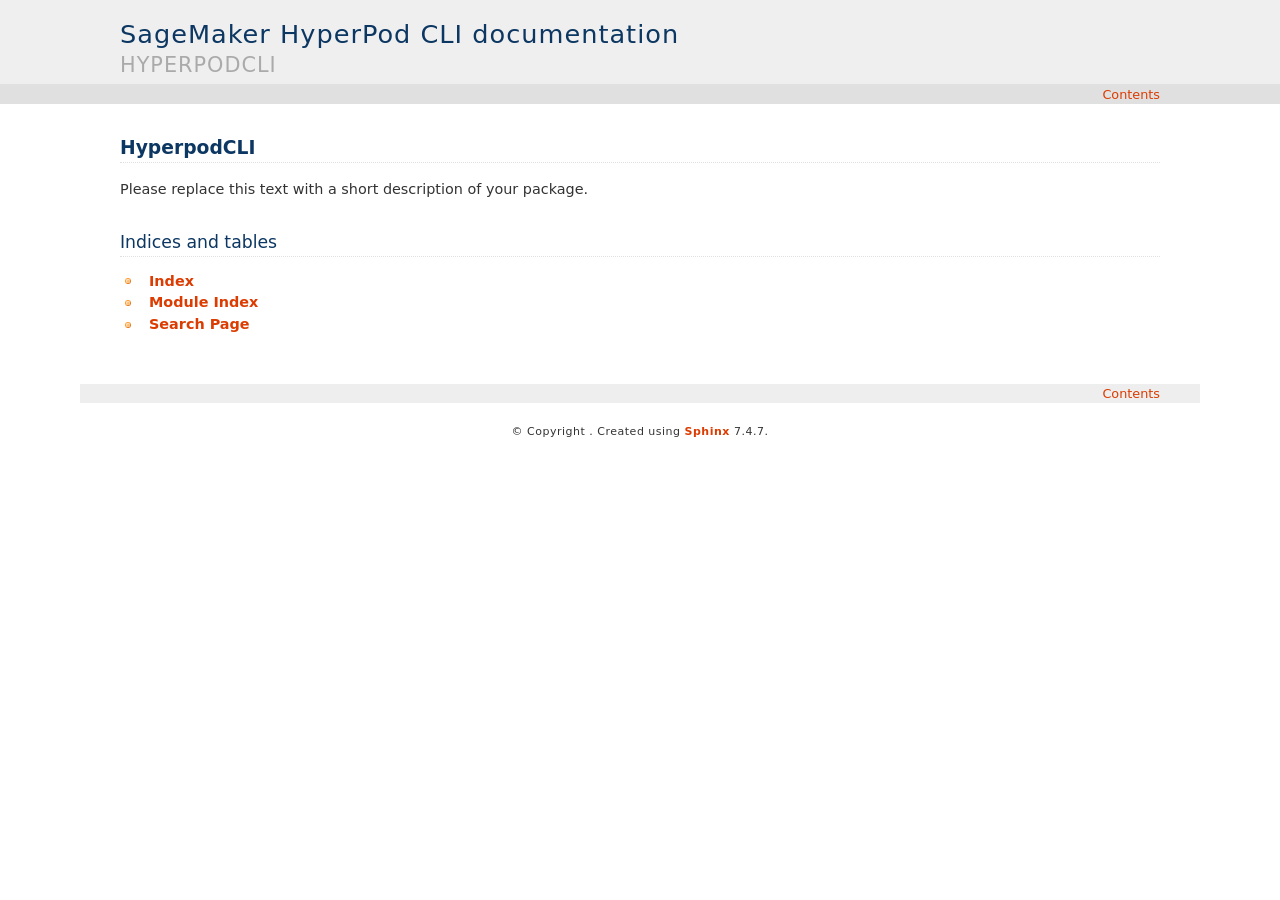
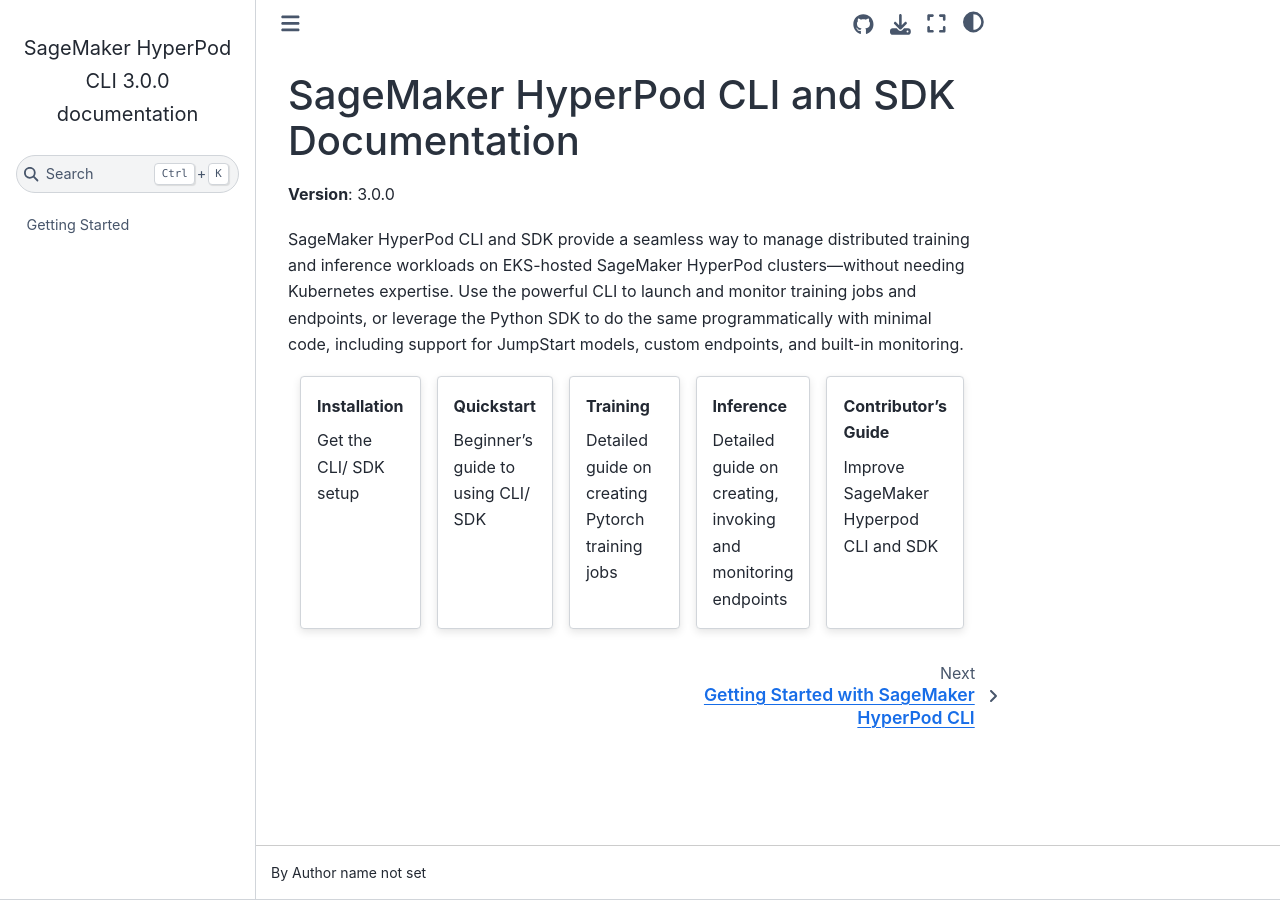
Before and after one commit to aws/sagemaker-hyperpod-cli, a Sphinx documentation site: the page built from doc/index.md, in a window 1280 px wide. Built offline with Sphinx 7.4.7 and the Sphinx Book theme 1.1.4, drawn with Linux system fonts in a browser that asks for light colours; pages that are not in the unit, such as notebooks, are missing from menus.

Commit message:
documentation working setup

````diff
--- a/doc/conf.py
+++ b/doc/conf.py
@@ -3,7 +3,9 @@
 import datetime
 import os
 import shutil
-
+import sys
+import re
+from pathlib import Path
 
 def run_apidoc(app):
     """Generate doc stubs using sphinx-apidoc."""
@@ -41,8 +43,33 @@
     app.connect("builder-inited", run_apidoc)
 
 
+# Get version from setup.py
+def get_version():
+    try:
+        # Find the project root directory (where setup.py is located)
+        project_root = Path(__file__).parent.parent
+        setup_py_path = project_root / "setup.py"
+
+        # Read setup.py content
+        with open(setup_py_path, "r") as f:
+            setup_py_content = f.read()
+
+        # Extract version using regex
+        version_match = re.search(r'version\s*=\s*["\']([^"\']+)["\']', setup_py_content)
+        if version_match:
+            return version_match.group(1)
+        else:
+            print("Warning: Could not find version in setup.py")
+            return "unknown"
+    except Exception as e:
+        print(f"Warning: Could not extract version from setup.py: {e}")
+        return "unknown"
+
+
 # Sphinx configuration below.
 project = "SageMaker HyperPod CLI"
+version = get_version()
+release = version
 
 # Example configuration for intersphinx: refer to the Python standard library.
 intersphinx_mapping = {"python": ("http://docs.python.org/", None)}
@@ -53,16 +80,65 @@
     "sphinx.ext.napoleon",
     "sphinx.ext.todo",
     "sphinx.ext.viewcode",
+    "nbsphinx",
+    # Use either myst_parser or myst_nb, not both
+    # "myst_parser",
+    "myst_nb",
+    "sphinx_design",
 ]
 
-source_suffix = ".rst"
+# Mock modules that might not be available during documentation build
+autodoc_mock_imports = [
+    'sagemaker.hyperpod.training.config.hyperpod_pytorch_job_config',
+    'hyperpod_pytorch_job_template.registry'
+]
+
+source_suffix = {
+    '.rst': 'restructuredtext',
+    '.ipynb': 'myst-nb',
+    '.md': 'myst-nb',
+}
 master_doc = "index"
 
 autoclass_content = "class"
 autodoc_member_order = "bysource"
 default_role = "py:obj"
 
-html_theme = "haiku"
+html_theme = "sphinx_book_theme"
+html_theme_options = {
+    "repository_url": "https://github.com/aws/sagemaker-hyperpod-cli",
+    "use_repository_button": True,
+    "use_issues_button": True,
+    "use_edit_page_button": True,
+    "path_to_docs": "doc",
+    "show_navbar_depth": 2,
+}
 htmlhelp_basename = "{}doc".format(project)
 
 napoleon_use_rtype = False
+
+# nbsphinx configuration
+nbsphinx_allow_errors = True
+nbsphinx_kernel_name = 'python3'
+
+# MyST-NB configuration
+myst_enable_extensions = [
+    "amsmath",
+    "colon_fence",
+    "deflist",
+    "dollarmath",
+    "html_image",
+    "html_admonition",
+    # "linkify",  # Commented out until linkify-it-py is installed
+    "replacements",
+    "smartquotes",
+    "substitution",
+    "tasklist",
+]
+myst_heading_anchors = 3
+nb_execution_mode = "off"
+
+# Make version available to MyST templates
+myst_substitutions = {
+    "version": version,
+}
--- /dev/null
+++ b/doc/index.md
@@ -0,0 +1,57 @@
+(hpcli_docs_mainpage)=
+
+# SageMaker HyperPod CLI and SDK Documentation
+
+**Version**: {{ version }}
+
+```{toctree}
+:hidden:
+:maxdepth: 1
+
+Getting Started <getting_started>
+API reference <_apidoc/modules>
+```
+
+SageMaker HyperPod CLI and SDK provide a seamless way to manage distributed training and inference workloads on EKS-hosted SageMaker HyperPod clusters—without needing Kubernetes expertise. Use the powerful CLI to launch and monitor training jobs and endpoints, or leverage the Python SDK to do the same programmatically with minimal code, including support for JumpStart models, custom endpoints, and built-in monitoring.
+
+::::{container}
+::::{grid}
+:gutter: 3
+
+:::{grid-item-card} Installation
+:link: getting_started
+:link-type: ref
+
+Get the CLI/ SDK setup
+:::
+
+:::{grid-item-card} Quickstart
+:link: getting_started
+:link-type: ref
+
+Beginner's guide to using CLI/ SDK
+:::
+
+:::{grid-item-card} Training
+:link: getting_started
+:link-type: ref
+
+Detailed guide on creating Pytorch training jobs
+:::
+
+:::{grid-item-card} Inference
+:link: getting_started
+:link-type: ref
+
+Detailed guide on creating, invoking and monitoring endpoints
+:::
+
+:::{grid-item-card} Contributor's Guide
+:link: getting_started
+:link-type: ref
+
+Improve SageMaker Hyperpod CLI and SDK
+:::
+
+::::
+::::
--- a/doc/index.rst
+++ /dev/null
@@ -1,16 +0,0 @@
-HyperpodCLI
-=======================
-
-Please replace this text with a short description of your package.
-
-.. toctree::
-
-   _apidoc/modules
-
-
-Indices and tables
-__________________
-
-* :ref:`genindex`
-* :ref:`modindex`
-* :ref:`search`
````
Also changed, not shown: doc/requirements.txt (added, +8 -0 lines), .readthedocs.yaml (added), doc/getting_started.ipynb (added), 2 other files.
